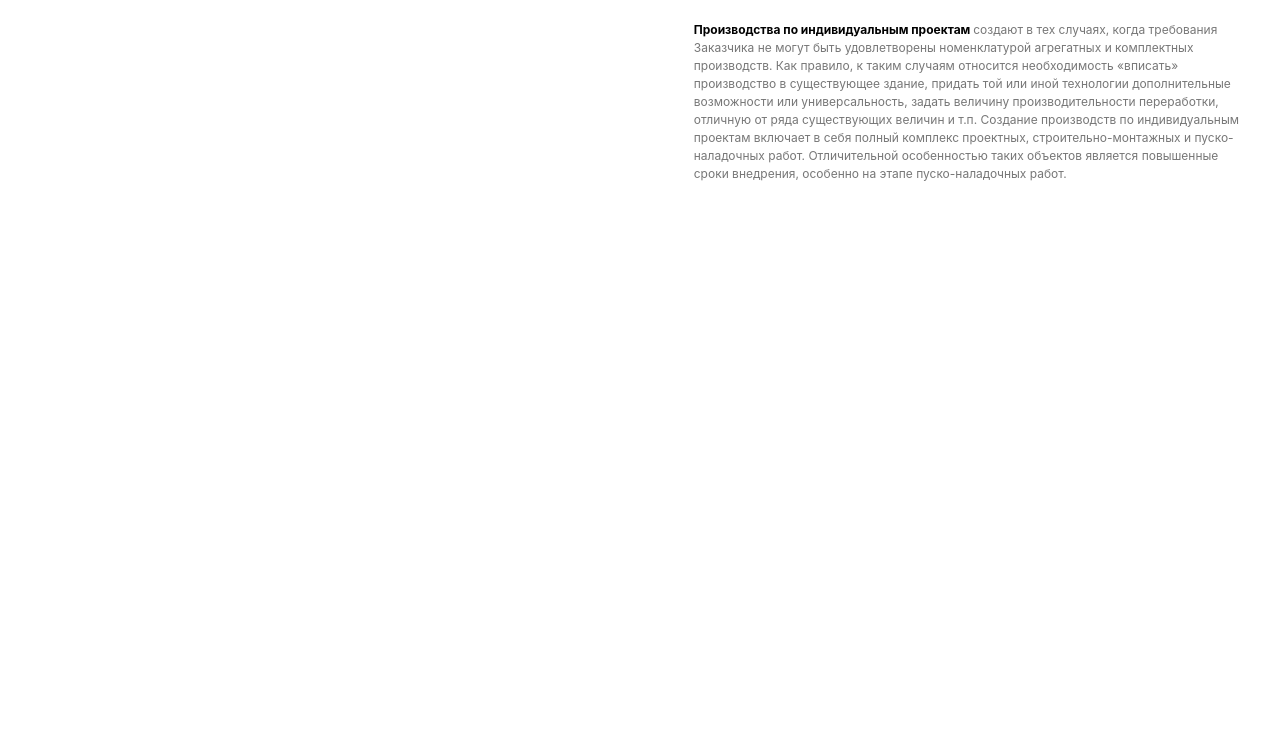
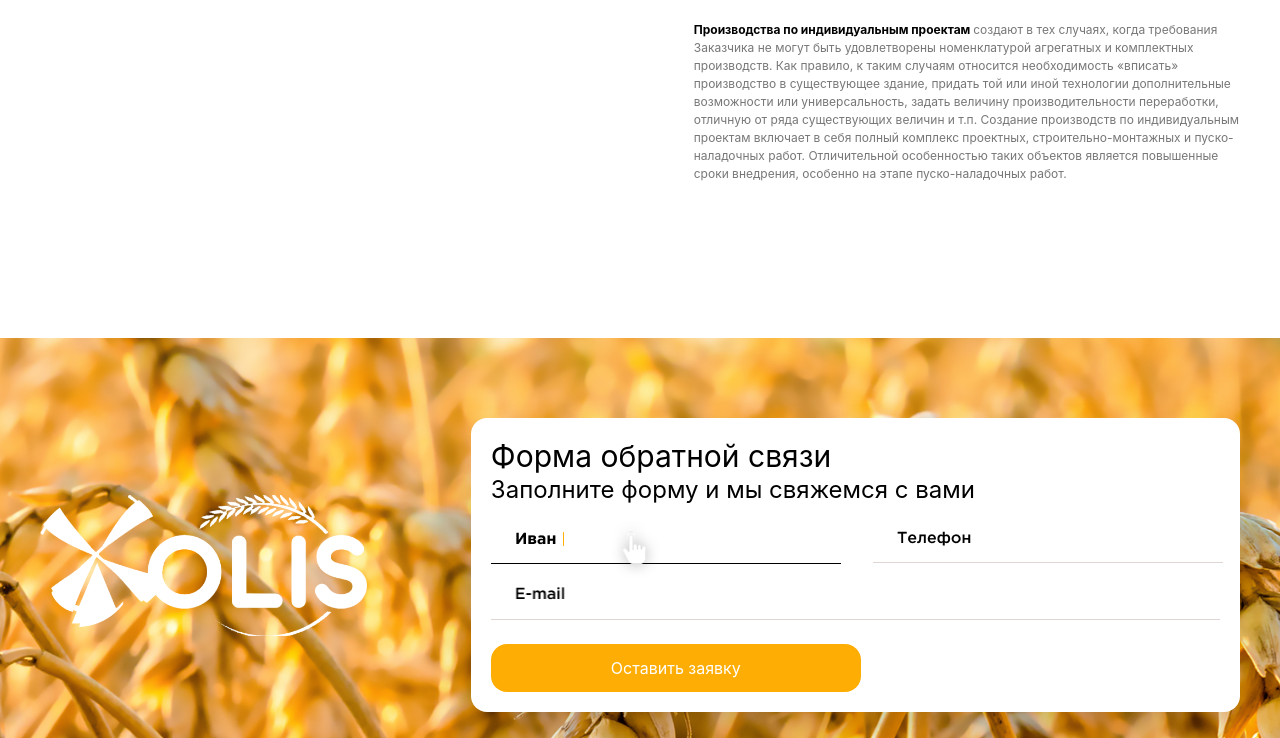
Before and after one commit to mukammalex/home.02.06.26, a website: page src/index3.html in a window 1280 px wide. Shown: the part 2412-3150 px from the top of the page. Before the commit the page ends 2630 px from the top, so only its background shows below. Drawn offline with nearby package versions, Linux system fonts and the light colour scheme; files that its build step writes are made by us from their sources.

Commit message:
Finished section Forma

```diff
--- a/src/index3.html
+++ b/src/index3.html
@@ -179,6 +179,33 @@
         </div>
 
     </section>
+
+
+
+    <section class="bg-[url(/src/img/bg-muka.png)] bg-cover bg-center mt-30 lg:h-[50vh] h-screen">
+
+            <div class="mt-20 lg:flex lg:justify-between lg:gap-20 pt-20 lg:items-center  max-w-300 m-auto">
+
+                <div class="">
+                    <img class="w-[40vh] lg:w-[65vh] ml-10 lg:ml-0" src="./img/logomuk777.png" alt="">
+                </div>
+
+                <div class="shadow-2xl bg-white p-5 rounded-2xl lg:w-[150vh] w-[45vh] mt-40 lg:mt-0 ml-6">
+                   <h1 class="text-3xl">Форма обратной связи</h1>
+                   <h2 class="text-2xl">Заполните форму и мы свяжемся с вами</h2>
+                   <div class="flex items-center gap-8">
+                    <img src="./img/Group 70muka.png" alt="">
+                    <img class=" hidden lg:flex" src="./img/Group 71muka.png" alt="">
+                   </div>
+                    <div>
+                        <img src="./img/Group 290muka.png" alt="">
+                    </div>
+                    <br>
+                    <button class="bg-[#FEAD04] text-white lg:px-30 px-20 py-3 rounded-2xl">Оставить заявку</button>
+                </div>
+            </div>
+
+        </section>
 </main>
 
 </body>
```
